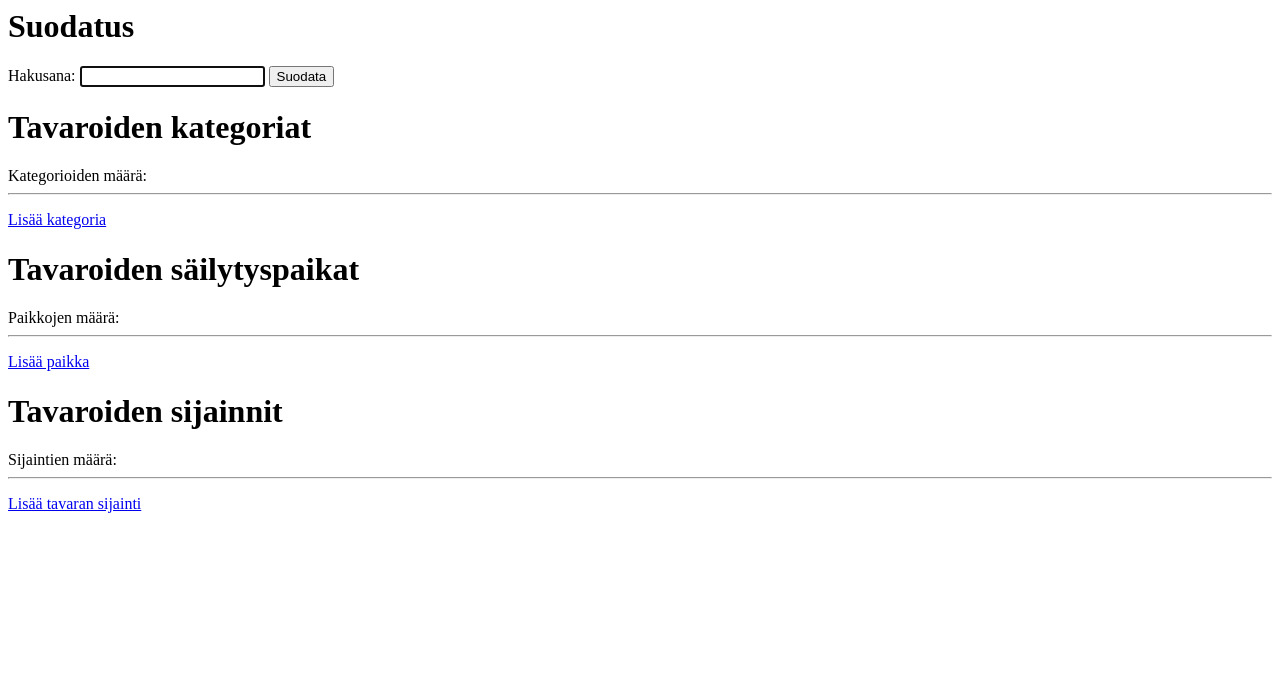
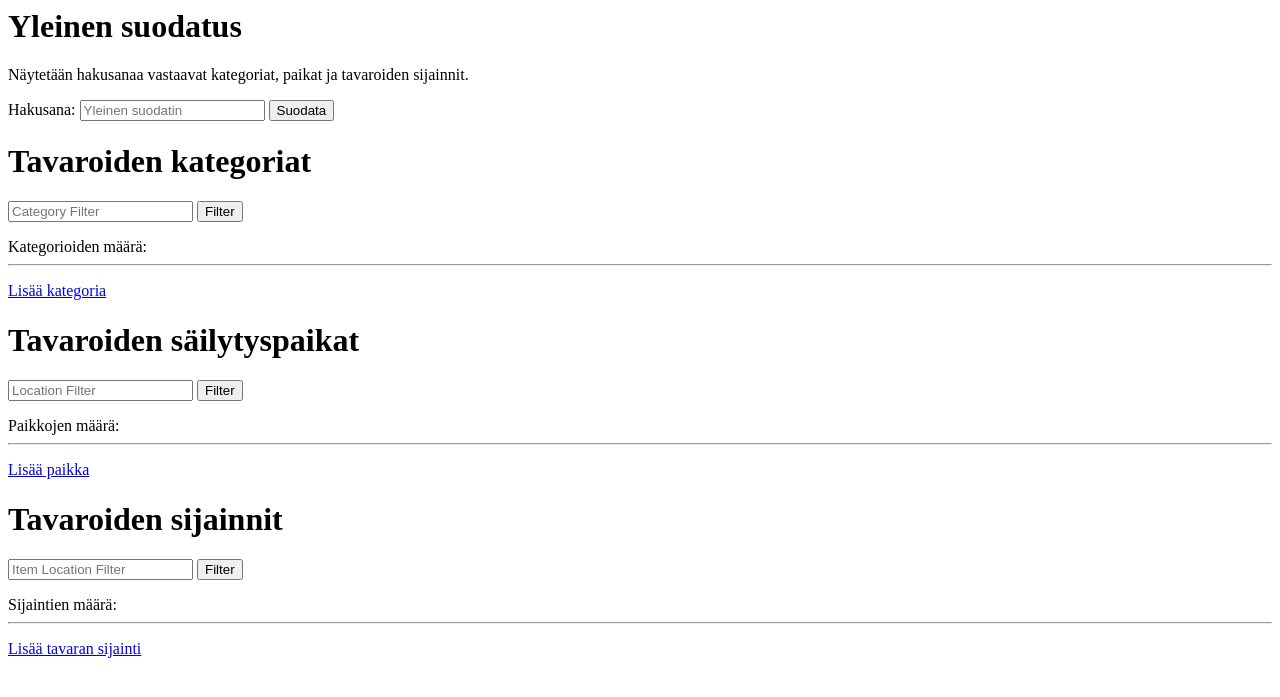
Before and after one commit to tonimalin/item-management-system, a Flask app: template templates/results.html in a window 1280 px wide. Shown: the top 697 px of the page. Run offline with Flask 3, Linux system fonts and the light colour scheme; the template is opened without the code that fills it, so the values that code supplies are empty.

Commit message:
Add option to filter only categories, only locations or all groups.

```diff
--- a/templates/results.html
+++ b/templates/results.html
@@ -3,13 +3,20 @@
 <a href="/logout">Kirjaudu ulos</a>
 {% endif %}
 
-<h1>Suodatus</h1>
-<form action="/results" method="GET">
-    Hakusana: <input type="text" name="query" value="{{ current_query }}" autofocus> <input type="submit" value="Suodata">
+
+<h1>Yleinen suodatus</h1>
+<p>Näytetään hakusanaa vastaavat kategoriat, paikat ja tavaroiden sijainnit.</p>
+<form method="GET" action="/results" name="general_filter">
+    Hakusana: <input type="text" name="general" value="{{ session.get('general', '') }}" placeholder="Yleinen suodatin">
+    <input type="submit" value="Suodata">
 </form>
 
 
 <h1>Tavaroiden kategoriat</h1>
+<form method="GET" action="/results" name="category_filter">
+    <input type="text" name="category" value="{{ session.get('category', '') }}" placeholder="Category Filter">
+    <input type="submit" value="Filter">
+</form>
 Kategorioiden määrä: {{ category_count }}
 <hr>
 <ul>
@@ -25,6 +32,10 @@
 
 
 <h1>Tavaroiden säilytyspaikat</h1>
+<form method="GET" action="/results" name="location_filter">
+    <input type="text" name="location" value="{{ session.get('location', '') }}" placeholder="Location Filter">
+    <input type="submit" value="Filter">
+</form>
 Paikkojen määrä: {{ location_count }}
 <hr>
 <ul>
@@ -40,6 +51,10 @@
 
 
 <h1>Tavaroiden sijainnit</h1>
+<form method="GET" action="/results" name="item_location_filter">
+    <input type="text" name="item_location" value="{{ session.get('item_location', '') }}" placeholder="Item Location Filter">
+    <input type="submit" value="Filter">
+</form>
 Sijaintien määrä: {{ item_location_count }}
 <hr>
 <ul>
```
Also changed, not shown: routes.py (+55 -8 lines).
